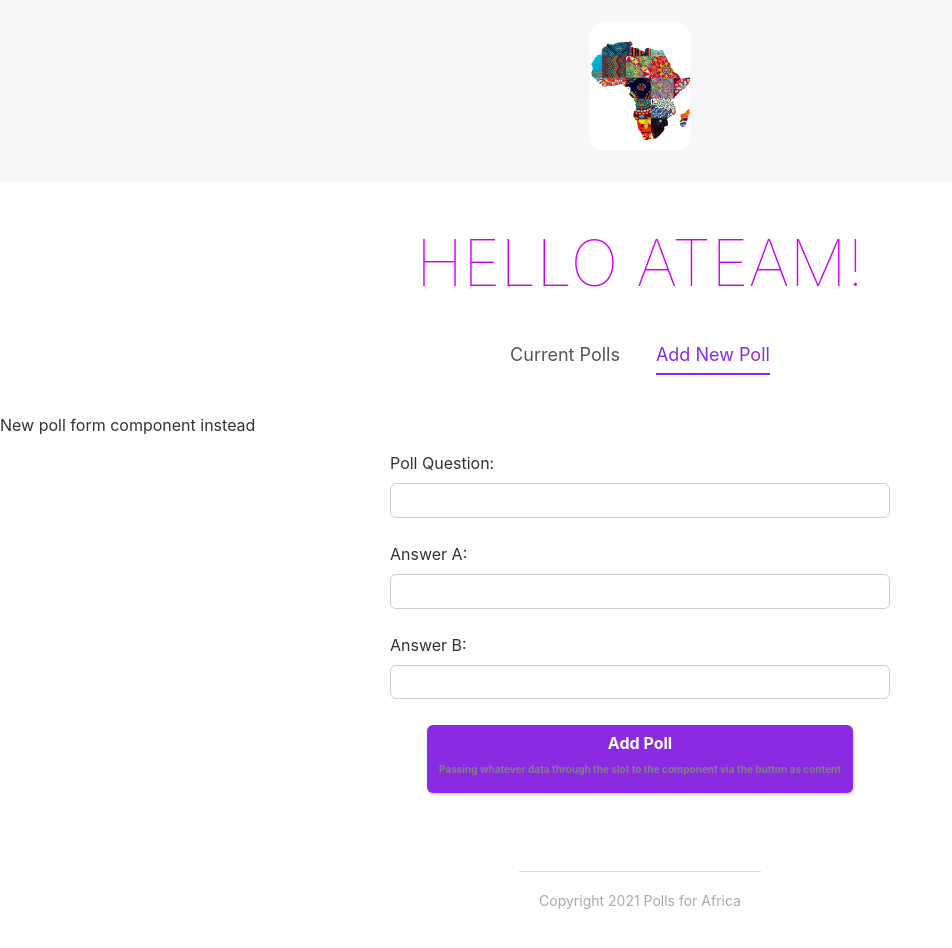
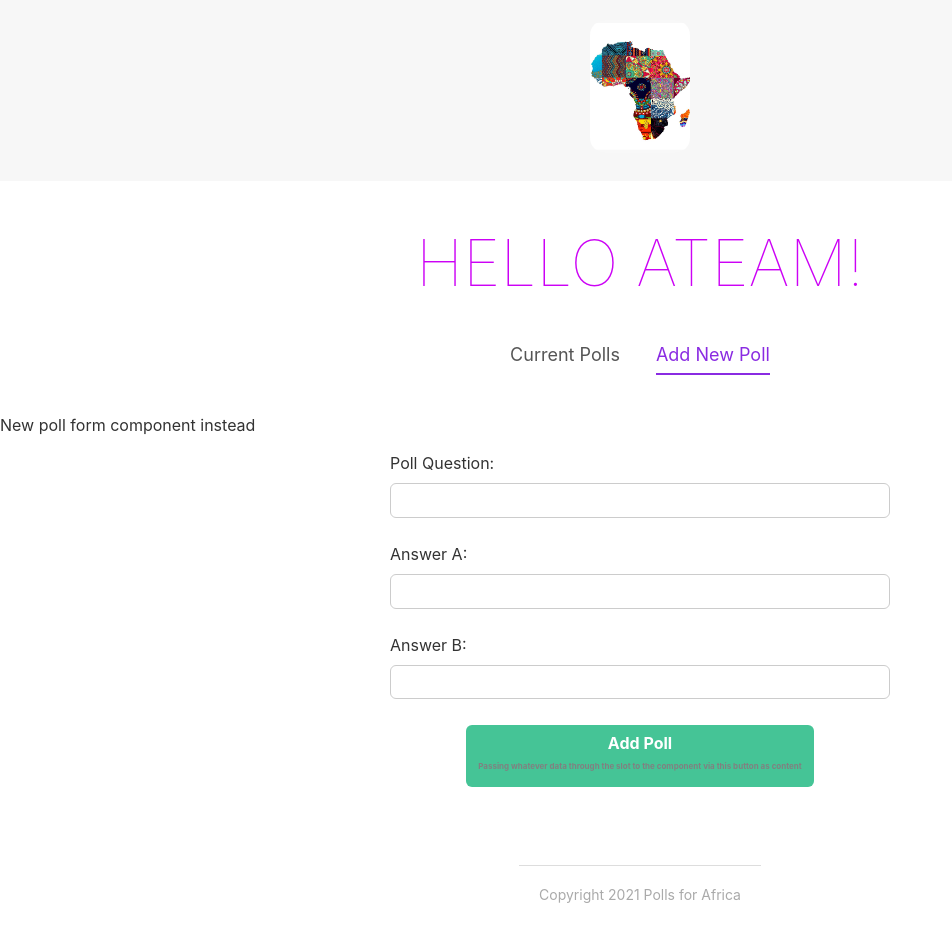
Before and after one commit to NewCoderCA/sveltepolls, a Svelte app: page / in a window 1280 px wide. Both pictures are taken after a click on the item "Add New Poll". Shown: the top 948 px of the page, without its empty margins (0-952 px from the left). Built offline with nearby package versions, Linux system fonts and the light colour scheme.

Commit message:
Adding reuseable button component

```diff
--- a/public/index.html
+++ b/public/index.html
@@ -4,7 +4,7 @@
 	<meta charset='utf-8'>
 	<meta name='viewport' content='width=device-width,initial-scale=1'>
 
-	<title>Svelte app</title>
+	<title>Svelte Polls Project</title>
 
 	<link rel='icon' type='image/png' href='/favicon.png'>
 	<link rel='stylesheet' href='/global.css'>
--- a/src/components/CreatePollForm.svelte
+++ b/src/components/CreatePollForm.svelte
@@ -21,7 +21,7 @@ const submmitHandler = () => {
         <label for="answer-b">Answer B:</label>
         <input type="text" id="answer-b" bind:value={fields.answerB}>
     </div>
-    <Button>Add Poll</Button>
+    <Button type="secondary" flat={true}>Add Poll</Button>
 </form>
 
 
--- a/src/shared/Button.svelte
+++ b/src/shared/Button.svelte
@@ -5,9 +5,9 @@ export let inverse = false;
 
 </script>
 
-<button class={type}>
+<button class={type} class:flat={flat} class:inverse={inverse}>
     <slot></slot>
-    <p>Passing whatever data through the slot to the component via the button as content</p>
+    <p>Passing whatever data through the slot to the component via this button as content</p>
 </button>
 
 
@@ -15,13 +15,13 @@ export let inverse = false;
 <style>
 
 p {
-    font-size: 10px;
+    font-size: 8px;
     color: grey;
 }
 
 button {
     border: 0;
-    curser: pointer;
+    cursor: pointer;
     border-radius: 6px;
     padding: 8px 12px;
     font-weight: bold;
@@ -32,7 +32,20 @@ button {
     color: white;
 }
 .secondary {
-    background: rgb(2, 216, 109);
+    background: #45c496;
     color: white;
 }
+.flat {
+    box-shadow: none;
+}
+.primary.inverse {
+    color: blueviolet;
+    background: white;
+    border: 2px solid blueviolet;
+}
+.secondary.inverse {
+    color: #45c496;
+    background: white;
+    border: 2px solid #45c496;
+}
 </style>
```
Also changed, not shown: public/build/bundle.css, public/build/bundle.js, 1 other file (tests, documents, lock files or other folders).
